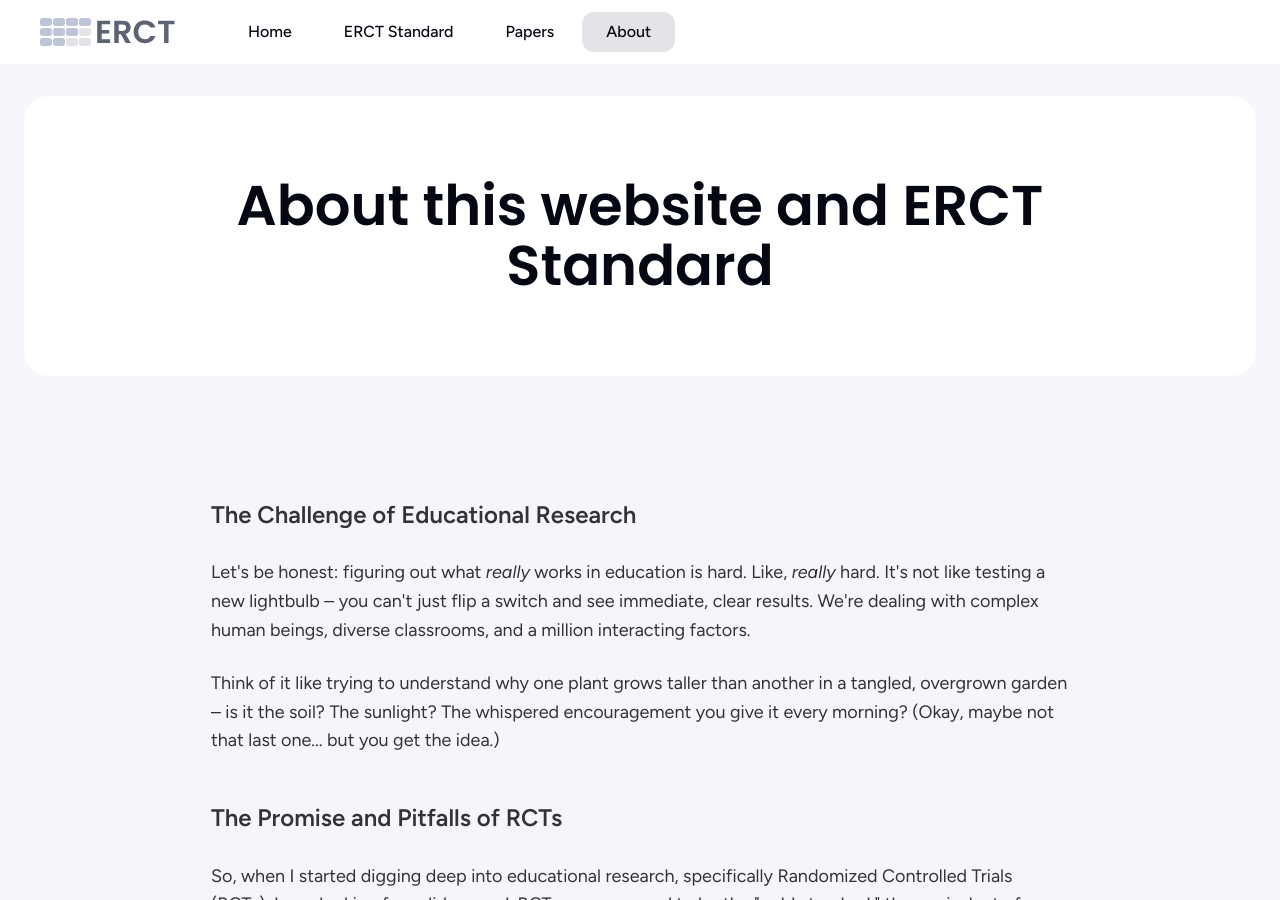
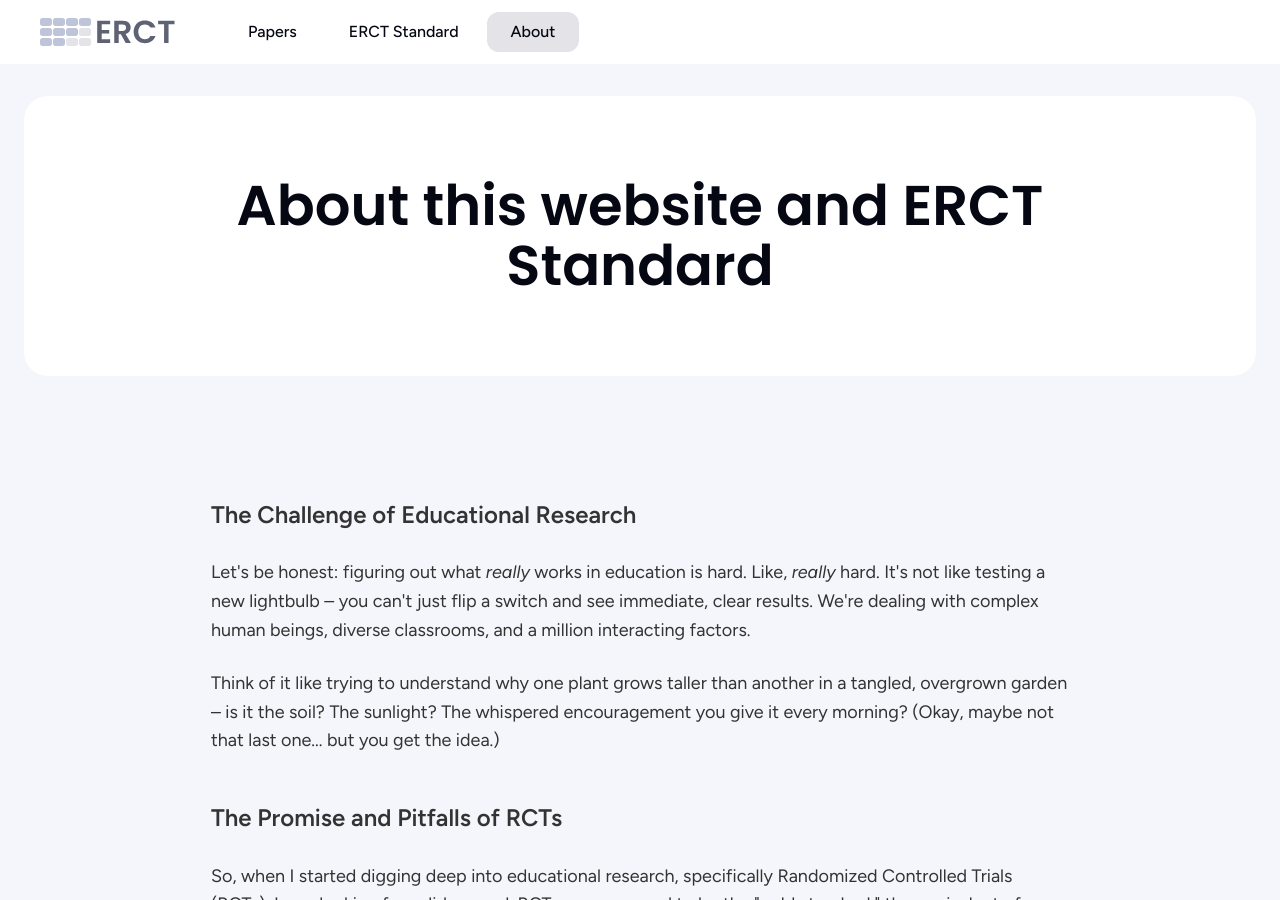
Before and after one commit to vassiliphilippov/erct-papers, a Jekyll site: the page about.html, which Jekyll copies as it is, in a window 1280 px wide and 900 px high. Built offline with Jekyll 4.4.1, drawn with Linux system fonts in a browser that asks for light colours.

Commit message:
Separate papers link removed

```diff
--- a/_includes/header.html
+++ b/_includes/header.html
@@ -7,9 +7,8 @@
 		</div>
 		<nav class="header__menu menu">
 			<ul>
-				<li><a class="menu__active" href="{{ '/' | relative_url }}">Home</a></li>
+				<li><a class="menu__active" href="{{ '/' | relative_url }}">Papers</a></li>
 				<li><a href="{{ '/standard.html' | relative_url }}">ERCT Standard</a></li>
-				<li><a href="{{ '/papers' | relative_url }}">Papers</a></li>
 				<li><a href="{{ '/about.html' | relative_url }}">About</a></li>
 			</ul>
 		</nav>
--- a/about.html
+++ b/about.html
@@ -23,9 +23,8 @@
 				</div>
 				<nav class="header__menu menu">
 					<ul>
-						<li><a href="index.html">Home</a></li>
+						<li><a href="index.html">Papers</a></li>
 						<li><a href="standard.html">ERCT Standard</a></li>
-						<li><a href="#">Papers</a></li>
 						<li><a class="menu__active" href="about.html">About</a></li>
 					</ul>
 				</nav>
--- a/standard.html
+++ b/standard.html
@@ -23,9 +23,8 @@
 				</div>
 				<nav class="header__menu menu">
 					<ul>
-						<li><a href="index.html">Home</a></li>
+						<li><a href="index.html">Papers</a></li>
 						<li><a class="menu__active" href="standard.html">ERCT Standard</a></li>
-						<li><a href="#">Papers</a></li>
 						<li><a href="about.html">About</a></li>
 					</ul>
 				</nav>
```
